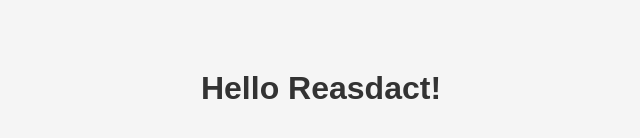
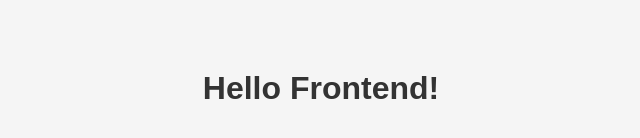
Before and after one commit to johnjun97/hello-world-react, a React (Vite) app in the folder frontend/: page / in a window 1280 px wide. Shown: the part 312-450 px from the top of the page, without its empty margins (319-959 px from the left). Built offline with nearby package versions, Linux system fonts and the light colour scheme.

Commit message:
commit to github

```diff
--- a/frontend/package.json
+++ b/frontend/package.json
@@ -8,7 +8,6 @@
     "build": "vite build",
     "preview": "vite preview"
   },
-
   "keywords": [],
   "author": "",
   "license": "ISC",
@@ -18,6 +17,7 @@
     "react-dom": "^19.2.3"
   },
   "devDependencies": {
+    "@vitejs/plugin-react": "^5.1.2",
     "vite": "^7.3.1"
   }
 }
--- a/frontend/src/App.jsx
+++ b/frontend/src/App.jsx
@@ -3,7 +3,7 @@ import React from "react";
 export default function App() {
   return (
     <div>
-      <h1>Hello Reasdact!</h1>
+      <h1>Hello Frontend!</h1>
     </div>
   );
 }
```
Also changed, not shown: 4 other files (tests, documents, lock files or other folders).
